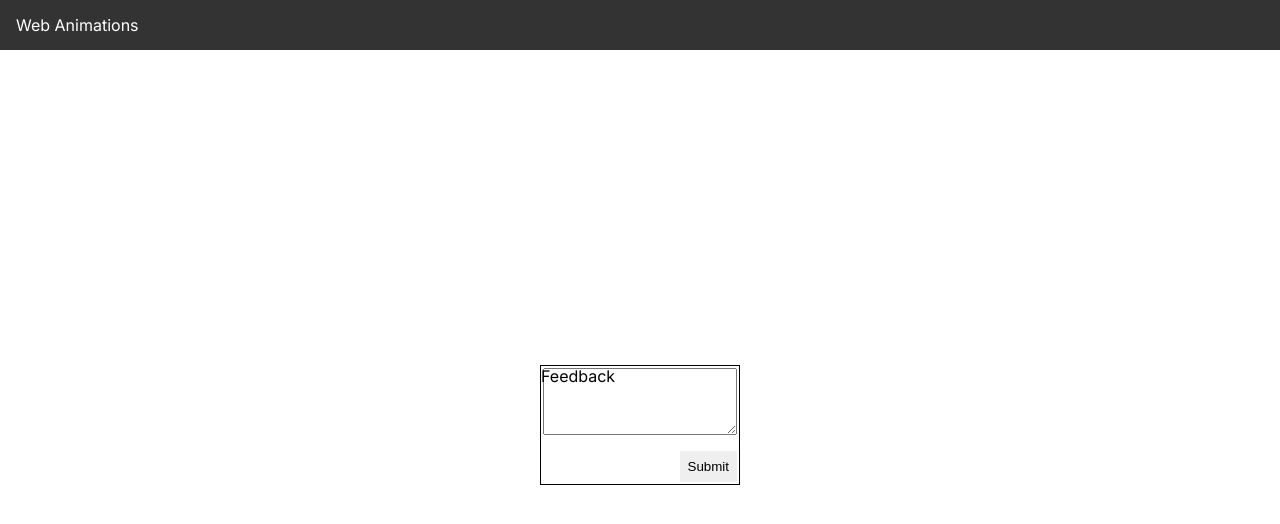
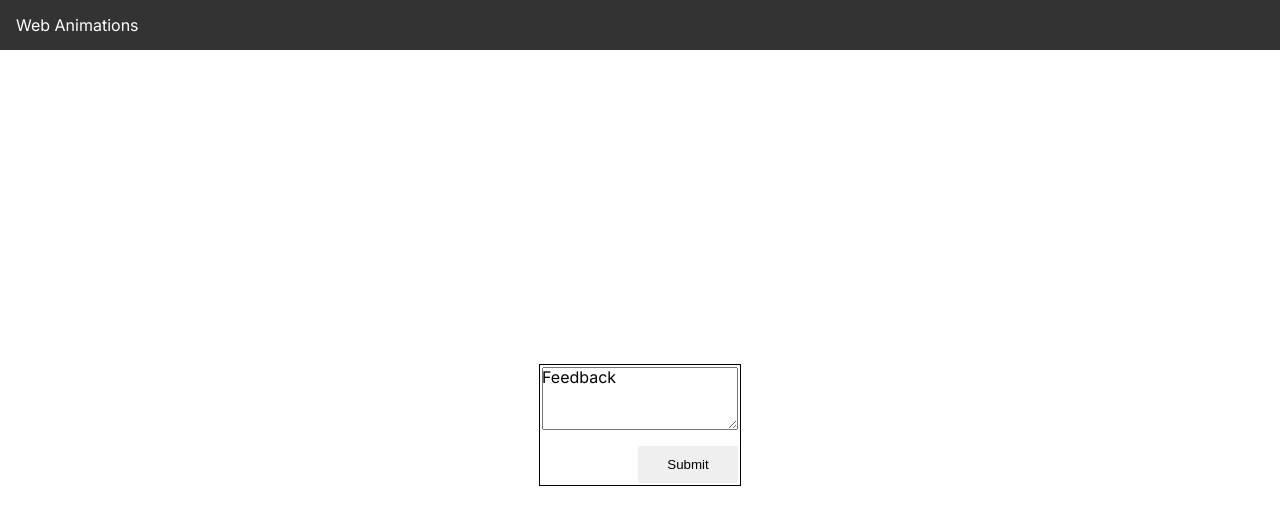
Before and after one commit to Johnson1602/web-animations, a Next.js app: page /feedback in a window 1280 px wide. Both pictures are taken after a click on the button "Feedback". Shown: the top 524 px of the page. Built offline with nearby package versions, Linux system fonts and the light colour scheme.

Commit message:
feat: add feedback submit animaion

```diff
--- a/app/feedback/index.scss
+++ b/app/feedback/index.scss
@@ -3,16 +3,20 @@
   justify-content: center;
   align-items: center;
 
+  .feedback__form-wrapper {
+    position: absolute;
+    border: 1px solid #000;
+    overflow: hidden;
+    background-color: #fff;
+  }
+
   .feedback__form {
-    position: absolute;
+    position: relative;
     display: flex;
     flex-direction: column;
     width: 200px;
     height: 120px;
     padding: 2px;
-    border: 1px solid #000;
-    overflow: hidden;
-    background-color: #fff;
   }
 
   .form__input {
@@ -23,8 +27,6 @@
 
   .form__pseudo-placeholder {
     position: absolute;
-    top: 0;
-    left: 0;
     user-select: none;
 
     &--hide {
@@ -34,6 +36,24 @@
 
   .form__submit {
     align-self: flex-end;
+    display: flex;
+    justify-content: center;
+    align-items: center;
+    width: 100px;
+    height: 50px;
     margin-top: 1rem;
   }
+
+  .form__cover {
+    position: absolute;
+    width: 100%;
+    height: 100%;
+    top: 0;
+    left: 0;
+    display: flex;
+    justify-content: center;
+    align-items: center;
+    background-color: #fff;
+    z-index: 2;
+  }
 }
--- a/app/feedback/page.tsx
+++ b/app/feedback/page.tsx
@@ -4,17 +4,47 @@ import { useState, useRef } from 'react'
 import { motion, AnimatePresence } from 'framer-motion'
 import { useOnClickOutside } from 'usehooks-ts'
 import classNames from 'classnames'
-import { DemoWrapper } from '@/components'
+import { DemoWrapper, Spinner } from '@/components'
 
 import './index.scss'
+
+const PLACEHOLDER = 'Feedback'
+
+const FORM_STATES = {
+  IDLE: 'Submit',
+  LOADING: <Spinner size={18} color='gray' />,
+  SUCCESS: 'Thank you!',
+  ERROR: 'Try again.',
+}
+
+type FormState = keyof typeof FORM_STATES
 
 export default function FeedbackPage() {
   const [isOpen, setIsOpen] = useState(false)
   const [feedbackContent, setFeedbackContent] = useState('')
+  const [formState, setFormState] = useState<FormState>('IDLE')
 
   const feedbackFormRef = useRef<HTMLDivElement>(null)
 
   useOnClickOutside(feedbackFormRef, () => setIsOpen(false))
+
+  async function handleSubmit() {
+    setFormState('LOADING')
+
+    try {
+      await new Promise((resolve, reject) => setTimeout(resolve, 2000))
+      setFormState('SUCCESS')
+
+      setTimeout(() => {
+        setIsOpen(false)
+        setFormState('IDLE')
+      }, 2000)
+    } catch {
+      setFormState('ERROR')
+
+      setTimeout(() => setFormState('IDLE'), 2000)
+    }
+  }
 
   return (
     <DemoWrapper className='demo-feedback'>
@@ -24,17 +54,30 @@ export default function FeedbackPage() {
         onClick={() => {
           setIsOpen(true)
           setFeedbackContent('')
+          setFormState('IDLE')
         }}
       >
-        <motion.span layoutId='feedback-placeholder'>Feedback</motion.span>
+        <motion.span layoutId='feedback-placeholder'>{PLACEHOLDER}</motion.span>
       </motion.button>
 
       <AnimatePresence>
         {isOpen && (
           <motion.div
-            className='feedback__form'
+            className='feedback__form-wrapper'
             ref={feedbackFormRef}
             layoutId='feedback-button'
+          >
+            <motion.div
+              className='feedback__form'
+              animate={{
+                y: formState === 'SUCCESS' ? 30 : 0,
+                opacity: formState === 'SUCCESS' ? 0 : 1,
+              }}
+              transition={{
+                type: 'spring',
+                bounce: 0,
+                duration: 0.3,
+              }}
             >
               <textarea
                 name='form-input'
@@ -43,17 +86,42 @@ export default function FeedbackPage() {
                 value={feedbackContent}
                 onChange={(e) => setFeedbackContent(e.target.value)}
               />
-
               <motion.span
                 className={classNames('form__pseudo-placeholder', {
                   'form__pseudo-placeholder--hide': !!feedbackContent,
                 })}
                 layoutId='feedback-placeholder'
               >
-              Feedback
+                {PLACEHOLDER}
               </motion.span>
+              <button className='form__submit' onClick={handleSubmit}>
+                <AnimatePresence mode='popLayout' initial={false}>
+                  <motion.span
+                    key={formState}
+                    initial={{ opacity: 0, scale: 0.1 }}
+                    animate={{ opacity: 1, scale: 1 }}
+                    exit={{ opacity: 0, scale: 0.5 }}
+                  >
+                    {FORM_STATES[formState]}
+                  </motion.span>
+                </AnimatePresence>
+              </button>
+            </motion.div>
 
-            <button className='form__submit'>Submit</button>
+            {formState === 'SUCCESS' && (
+              <motion.div
+                className='form__cover'
+                initial={{ y: -32, opacity: 0, filter: 'blur(4px)' }}
+                animate={{ y: 0, opacity: 1, filter: 'blur(0px)' }}
+                transition={{
+                  type: 'spring',
+                  bounce: 0,
+                  duration: 0.4,
+                }}
+              >
+                <span className='cover__text'>{FORM_STATES.SUCCESS}</span>
+              </motion.div>
+            )}
           </motion.div>
         )}
       </AnimatePresence>
```
Lines whose indentation alone changed are shown as unchanged.
